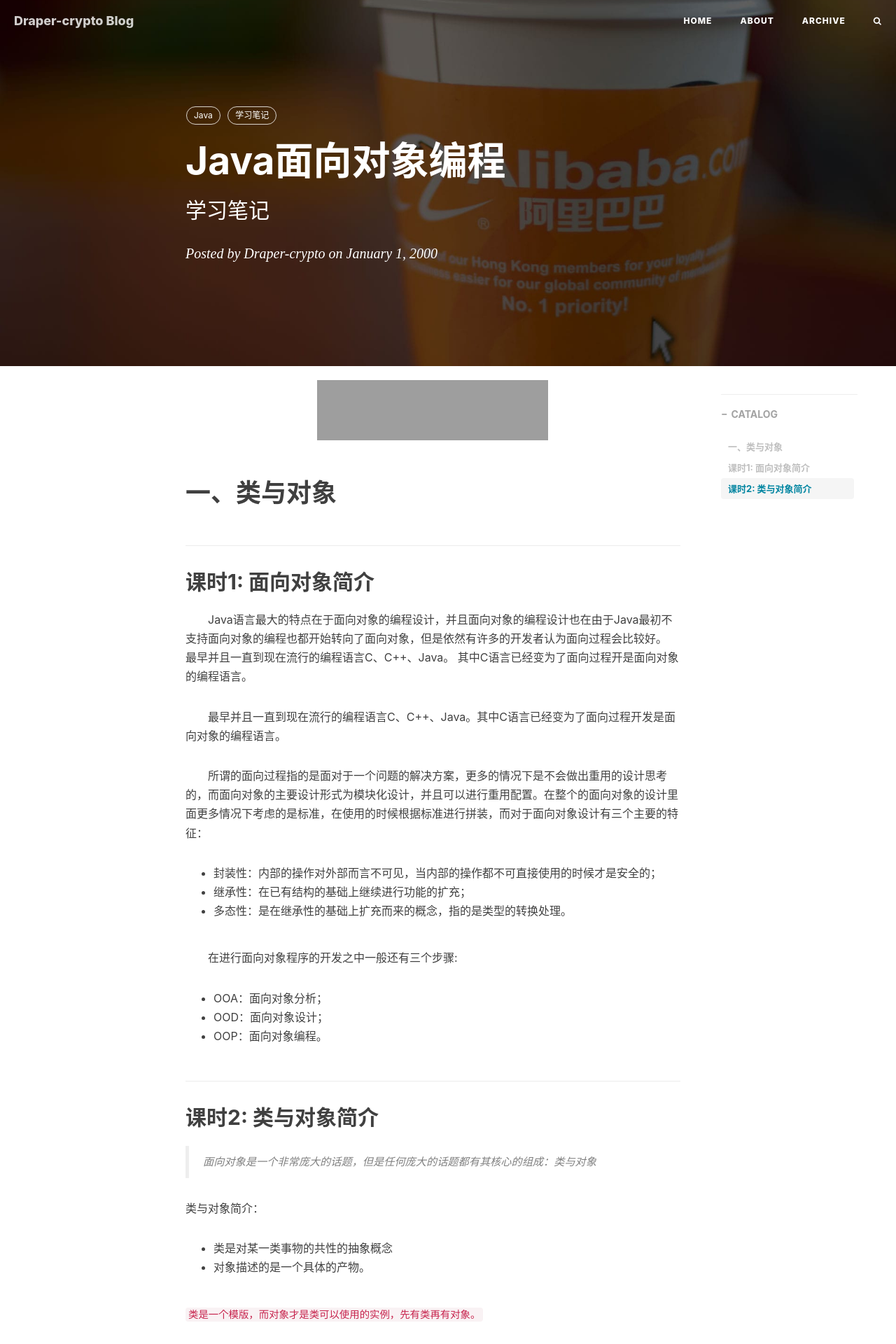
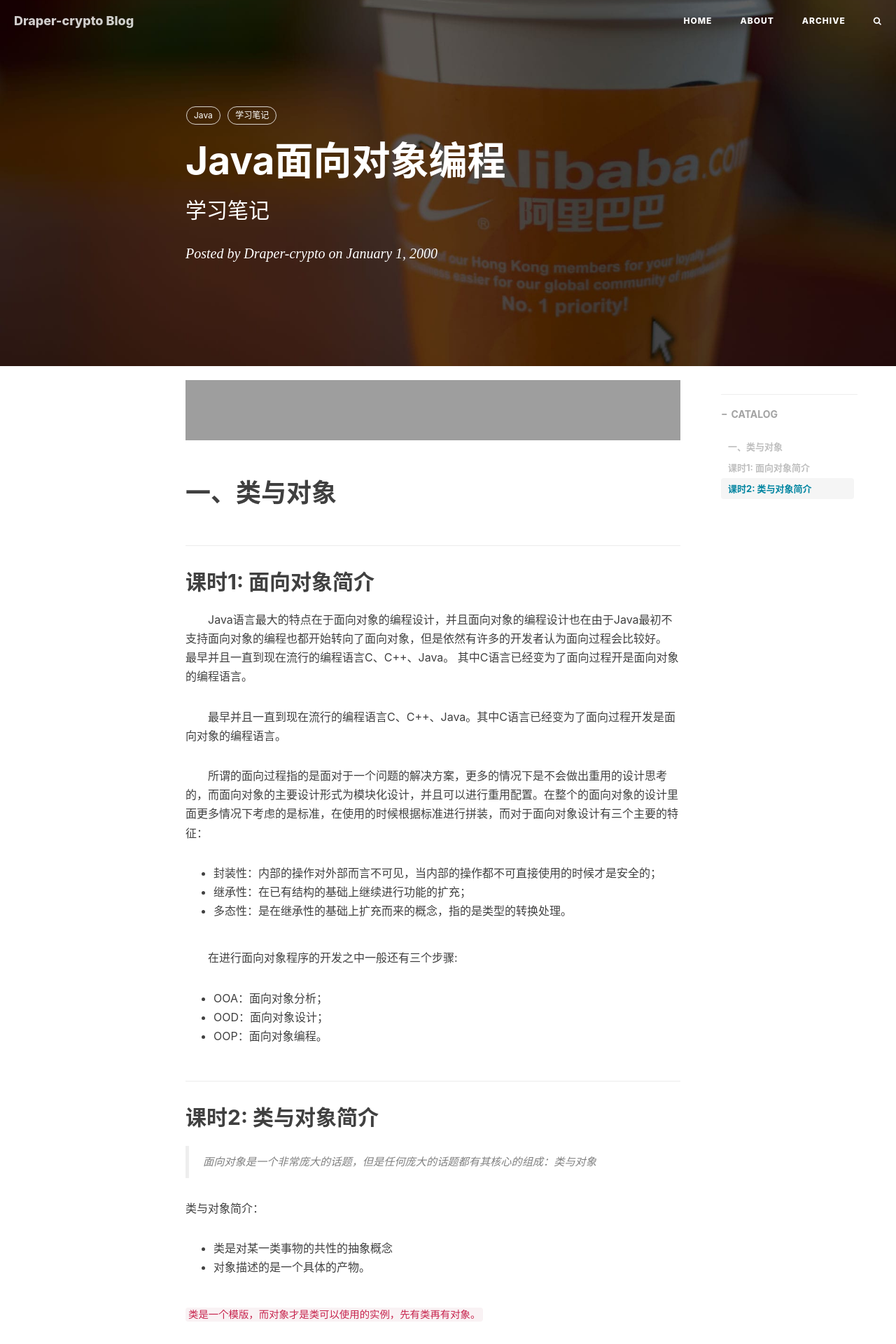
Before and after one commit to Draper-crypto/Draper-crypto.github.io, a Jekyll site: the page built from _posts/2000-1-1-Java-object-oriented-programming.md, in a window 1280 px wide. Shown: the top 1920 px of the page at 70% size. Built offline with Jekyll 4.4.1, drawn with Linux system fonts in a browser that asks for light colours; nearby versions of some CDN libraries; comment, search, counter and statistics services are not loaded; grey boxes are pictures that could not be loaded.

Commit message:
更新 cloud-music.html

```diff
--- a/_includes/cloud-music.html
+++ b/_includes/cloud-music.html
@@ -1,13 +1,7 @@
 <!-- cloud music -->
 <!-- auto=1 可以控制自动播放与否，当值为 1 即打开网页就自动播放，值为 0 时需要访客手动点击播放 -->
-<iframe id="music-player" auto=1 frameborder="no" border="0" marginwidth="0" marginheight="0" width=330 height=86
+
+<iframe id="music-player" auto=1 frameborder="no" border="0" marginwidth="0" marginheight="0" width="100%" height=86
         src="//music.163.com/outchain/player?type=2&id={{ page.music-id }}&auto=0&height=66"
         style="display: block; margin: 0 auto;">
 </iframe>
-
-<script>
-        window.onload = function () {
-                var musicPlayer = document.getElementById("music-player");
-                musicPlayer.contentWindow.document.querySelector(".u-btni-play").click(); // 模拟用户点击播放按钮
-        };
-</script>
```
